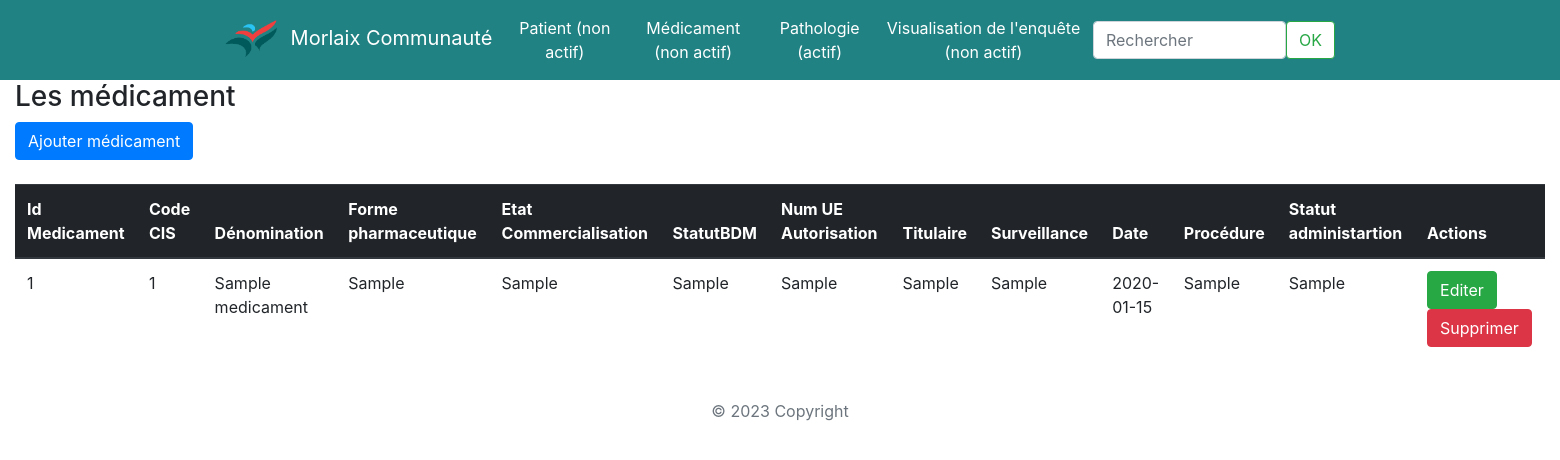
After one commit to lucas-besson/S3.01-Misson-2, a Flask app: page /medicament/show in a window 1560 px wide. The commit adds this page. Shown: the top 460 px of the page. Run offline with Flask 3, Linux system fonts and the light colour scheme; tables that the repository leaves empty hold one stand-in row (values such as "Sample post"); some libraries are stand-ins or nearby versions.

Commit message:
ajout du CRUD (ajout,editer,supprimer) sur médicament + jointure pour une présentaiton soigné avec les autre table + modification script sql

```diff
--- a/app.py
+++ b/app.py
@@ -4,9 +4,11 @@ from flask import Blueprint
 from controllers import pathologie
 from controllers import patient
 from controllers import filtre
+from controllers import medicament
 from controllers.pathologie import *
 from controllers.patient import *
 from controllers.filtre import *
+from controllers.medicament import *
 
 app = Flask(__name__)
 app.secret_key = 'une cle(token) : grain de sel(any random string)'
@@ -23,6 +25,7 @@ def show_accueil():
 app.register_blueprint(pathologie)
 app.register_blueprint(patient)
 app.register_blueprint(filtre)
+app.register_blueprint(medicament)
 
 if __name__ == '__main__':
     app.run()
--- /dev/null
+++ b/controllers/medicament.py
@@ -0,0 +1,91 @@
+import re
+from flask import *
+from models.dao_medicament import *
+
+medicament = Blueprint('medicament', __name__, template_folder='templates')
+
+@medicament.route('/medicament/show')
+def show_medicament():
+    medicaments = medicament_find()
+    return render_template('/medicament/show_medicament.html', medicament=medicaments)
+
+@medicament.route('/medicament/delete', methods=['GET'])
+def delete_medicament():
+    idMed = request.args.get('idMed')
+    medicament_delete(idMed)
+    return redirect(url_for('medicament.show_medicament'))
+
+@medicament.route('/medicament/edit', methods=['GET'])
+def edit_medicament():
+    idMed = request.args.get('idMed')
+    medicament = medicament_find_one(idMed)
+    procedure = medicament_find_procdeure()
+    statutAdmin = medicament_find_statutAdmin()
+    return render_template('/medicament/edit_medicament.html', medicament=medicament, procedure=procedure, statutAdmin=statutAdmin)
+
+@medicament.route('/medicament/edit', methods=['POST'])
+def valide_edit_medicament():
+    idMed = request.form.get('idMed','')
+    codeCIS = request.form.get('codeCIS', '')
+    denomination = request.form.get('denomination', '')
+    formePharama = request.form.get('formePharama', '')
+    etatCommercialisation = request.form.get('etatCommercialisation', '')
+    statutBDM = request.form.get('statutBDM', '')
+    numUEAutorisation = request.form.get('numUEAutorisation', '')
+    titulaire = request.form.get('titulaire', '')
+    surveillance = request.form.get('surveillance', '')
+    JJ_MM_AAAA = request.form.get('JJ_MM_AAAA', '')
+    idProcédure = request.form.get('idProcedure', '')
+    idStatutAdmin = request.form.get('idStatutAdmin', '')
+    medicament_edit(idMed, codeCIS, denomination, formePharama, etatCommercialisation, statutBDM, numUEAutorisation, titulaire, surveillance, JJ_MM_AAAA, idProcédure, idStatutAdmin)
+    return redirect(url_for('medicament.show_medicament'))
+
+@medicament.route('/medicament/add', methods=['GET'])
+def add_medicament():
+    erreurs=[]
+    data=[]
+    procedure = medicament_find_procdeure()
+    statutAdmin = medicament_find_statutAdmin()
+    return render_template('/medicament/add_medicament.html', erreurs=erreurs, data=data, procedure=procedure, statutAdmin=statutAdmin)
+
+@medicament.route('/medicament/add', methods=['POST'])
+def valide_add_medicament():
+    erreurs = []
+    data = []
+    codeCIS = request.form.get('codeCIS', '')
+    denomination = request.form.get('denomination', '')
+    formePharama = request.form.get('formePharama', '')
+    etatCommercialisation = request.form.get('etatCommercialisation', '')
+    statutBDM = request.form.get('statutBDM', '')
+    numUEAutorisation = request.form.get('numUEAutorisation', '')
+    titulaire = request.form.get('titulaire', '')
+    surveillance = request.form.get('surveillance', '')
+    JJ_MM_AAAA = request.form.get('JJ_MM_AAAA', '')
+    idProcédure = request.form.get('idProcedure', '')
+    idStatutAdmin = request.form.get('idStatutAdmin', '')
+    print("je suis par ici, juste la")
+    print(idProcédure)
+    if not codeCIS:
+        erreurs.append("Le code CIS est obligatoire")
+    if not denomination:
+        erreurs.append("La dénomination est obligatoire")
+    if not formePharama:
+        erreurs.append("La forme pharmaceutique est obligatoire")
+    if not statutBDM:
+        erreurs.append("Le statut BDM est obligatoire")
+    if not numUEAutorisation:
+        erreurs.append("Le numéro d'UE d'autorisation est obligatoire")
+    if not titulaire:
+        erreurs.append("Le titulaire est obligatoire")
+    if not JJ_MM_AAAA:
+        erreurs.append("La date d'autorisation est obligatoire")
+    if not idProcédure:
+        erreurs.append("La procédure est obligatoire")
+    if not idStatutAdmin:
+        erreurs.append("Le statut administratif est obligatoire")
+    if erreurs:
+        return render_template('/medicament/add_medicament.html', erreurs=erreurs, data=data)
+    else:
+        print("ici")
+        medicament_add(codeCIS, denomination, formePharama, etatCommercialisation, statutBDM, numUEAutorisation, titulaire, surveillance, JJ_MM_AAAA, idProcédure, idStatutAdmin)
+        return redirect(url_for('medicament.show_medicament'))
--- a/controllers/pathologie.py
+++ b/controllers/pathologie.py
@@ -16,8 +16,6 @@ def show_pathologie():
 @pathologie.route('/pathologie/delete', methods=['GET'])
 def delete_pathologie():
     idPathologie = request.args.get('idPathologie')
-    print("coucou")
-    print(idPathologie)
     pathologie_delete(idPathologie)
     return redirect(url_for('pathologie.show_pathologie'))
 
--- /dev/null
+++ b/models/dao_medicament.py
@@ -0,0 +1,88 @@
+from connexion_db import get_db
+from flask import *
+
+def medicament_find():
+    connection = get_db()
+    try:
+        cursor = connection.cursor()
+        sql = ''' SELECT idMed,codeCIS,denomination,formePharama,etatCommercialisation,statutBDM,numUEAutorisation,titulaire,surveillance,JJ_MM_AAAA,libelleProcedure AS Proced, libelleStatut AS StatutAdmin
+                  FROM Medicament
+                  INNER JOIN ProcedureAutorisation PA on Medicament.idProcedure = PA.idProcedure
+                  INNER JOIN StatutAdministration SA on Medicament.idStatutAdmin = SA.idStatutAdmin
+                  ORDER BY denomination ASC;'''
+        cursor.execute(sql)
+        return cursor.fetchall()
+    except ValueError:
+        abort(400, 'error requete find_medicament')
+
+def medicament_delete(idMed):
+    connection = get_db()
+    try:
+        cursor = connection.cursor()
+        sql = ''' DELETE FROM Medicament WHERE idMed = %s'''
+        cursor.execute(sql, idMed)
+        connection.commit()
+        return True
+    except ValueError:
+        abort(400, 'error requete delete_medicament')
+
+def medicament_find_one(idMed):
+    connection = get_db()
+    try:
+        cursor = connection.cursor()
+        sql = ''' SELECT idMed,codeCIS,denomination,formePharama,etatCommercialisation,statutBDM,numUEAutorisation,titulaire,surveillance,JJ_MM_AAAA,libelleProcedure AS Proced, libelleStatut AS StatutAdmin,Medicament.idProcedure,Medicament.idStatutAdmin
+                  FROM Medicament
+                  INNER JOIN ProcedureAutorisation PA on Medicament.idProcedure = PA.idProcedure
+                  INNER JOIN StatutAdministration SA on Medicament.idStatutAdmin = SA.idStatutAdmin
+                  WHERE idMed = %s'''
+        cursor.execute(sql, idMed)
+        return cursor.fetchone()
+    except ValueError:
+        abort(400, 'error requete medicament_find_one')
+
+
+
+def medicament_edit(idMed, codeCIS, denomination, formePharama, etatCommercialisation, statutBDM, numUEAutorisation, titulaire, surveillance, JJ_MM_AAAA, idProcédure, idStatutAdmin):
+    connection = get_db()
+    try:
+        cursor = connection.cursor()
+        sql = ''' UPDATE Medicament SET codeCIS = %s, denomination = %s, formePharama = %s, etatCommercialisation = %s, statutBDM = %s, numUEAutorisation = %s, titulaire = %s, surveillance = %s, JJ_MM_AAAA = %s, idProcedure = %s, idStatutAdmin = %s WHERE idMed = %s'''
+        print("hooooo je suis par la ")
+        print(idProcédure)
+        cursor.execute(sql, (codeCIS, denomination, formePharama, etatCommercialisation, statutBDM, numUEAutorisation, titulaire, surveillance, JJ_MM_AAAA, idProcédure, idStatutAdmin, idMed))
+        connection.commit()
+        return True
+    except ValueError:
+        abort(400, 'error requete medicament_edit')
+
+def medicament_add(codeCIS, denomination, formePharama, etatCommercialisation, statutBDM, numUEAutorisation, titulaire, surveillance, JJ_MM_AAAA, idProcédure, idStatutAdmin):
+    connection = get_db()
+    try:
+        cursor = connection.cursor()
+        sql = ''' INSERT INTO Medicament (codeCIS, denomination, formePharama, etatCommercialisation, statutBDM, numUEAutorisation, titulaire, surveillance, JJ_MM_AAAA, idProcedure, idStatutAdmin) VALUES (%s, %s, %s, %s, %s, %s, %s, %s, %s, %s,%s)'''
+        cursor.execute(sql, (codeCIS, denomination, formePharama, etatCommercialisation, statutBDM, numUEAutorisation, titulaire, surveillance, JJ_MM_AAAA, idProcédure, idStatutAdmin))
+        connection.commit()
+        print("ici")
+        return True
+    except ValueError:
+        abort(400, 'error requete medicament_add')
+
+def medicament_find_procdeure():
+    connection = get_db()
+    try:
+        cursor = connection.cursor()
+        sql = ''' SELECT idProcedure,libelleProcedure FROM ProcedureAutorisation'''
+        cursor.execute(sql)
+        return cursor.fetchall()
+    except ValueError:
+        abort(400, 'error requete find_medicament')
+
+def medicament_find_statutAdmin():
+    connection = get_db()
+    try:
+        cursor = connection.cursor()
+        sql = ''' SELECT idStatutAdmin,libelleStatut FROM StatutAdministration'''
+        cursor.execute(sql)
+        return cursor.fetchall()
+    except ValueError:
+        abort(400, 'error requete find_medicament')
--- a/templates/_nav.html
+++ b/templates/_nav.html
@@ -13,7 +13,7 @@
                         <a class="nav-link text-white" href="/patient/show">Patient (non actif)</a>
                      </li>
                      <li class="nav-item">
-                        <a class="nav-link text-white" href="#">Médicament (non actif)</a>
+                        <a class="nav-link text-white" href="/medicament/show">Médicament (non actif)</a>
                      </li>
                      <li class="nav-item">
                         <a class="nav-link text-white" href="/pathologie/show">Pathologie (actif)</a>
--- /dev/null
+++ b/templates/medicament/show_medicament.html
@@ -0,0 +1,49 @@
+{% extends 'layout.html' %}
+
+{% block title %}
+    <title>Show Pathologies</title>
+{% endblock %}
+
+{% block body %}
+<h3>Les médicament</h3>
+<a class="btn btn-primary" href="/medicament/add">Ajouter médicament</a>
+<br><br>
+
+<table class="table table-hover">
+    <thead class="thead-dark">
+        <tr>
+            <th>Id Medicament</th><th>Code CIS</th><th>Dénomination</th><th>Forme pharmaceutique</th><th>Etat Commercialisation</th><th>StatutBDM</th><th>Num UE Autorisation</th><th>Titulaire</th><th>Surveillance</th><th>Date</th><th>Procédure</th><th>Statut administartion</th><th>Actions</th>
+        </tr>
+    </thead>
+    <tbody>
+    {% if medicament | length >= 1 %}
+        {% for ligne in medicament %}
+           <tr>
+                  <td>{{ ligne.idMed }}</td>
+                  <td>{{ ligne.codeCIS }}</td>
+                  <td>{{ ligne.denomination }}</td>
+                  <td>{{ ligne.formePharama }}</td>
+                  <td>{{ ligne.etatCommercialisation }}</td>
+                  <td>{{ ligne.statutBDM }}</td>
+                  <td>{{ ligne.numUEAutorisation }}</td>
+                  <td>{{ ligne.titulaire }}</td>
+                  <td>{{ ligne.surveillance }}</td>
+                  <td>{{ ligne.JJ_MM_AAAA }}</td>
+                  <td>{{ ligne.Proced }}</td>
+                  <td>{{ ligne.StatutAdmin }}</td>
+                  <td>
+                      <a class="btn btn-success" href="/medicament/edit?idMed={{ ligne.idMed }}&amp;param2={{ligne.denomination}}">Editer</a>&nbsp;
+                      <a class="btn btn-danger" href="/medicament/delete?idMed={{ ligne.idMed }}" >Supprimer</a>
+                  </td>
+           </tr>
+        {% endfor %}
+    {% else %}
+            <tr>
+                  <td>
+                      Il y a aucune medicament enregistrer. Vous pouvez dès à présent en ajouter une en cliquant sur le bouton "Ajouter médicament".
+                  </td>
+           </tr>
+    {% endif %}
+    </tbody>
+</table>
+{% endblock %}
--- a/templates/pathologie/show_pathologie.html
+++ b/templates/pathologie/show_pathologie.html
@@ -12,7 +12,7 @@
 <table class="table table-hover">
     <thead class="thead-dark">
         <tr>
-            <th>Identifiant de la pathologie</th><th>Nom de la pathologie</th><th>
+            <th>Identifiant de la pathologie</th><th>Nom de la pathologie</th><th>Actions</th>
         </tr>
     </thead>
     <tbody>
```
Also changed, not shown: script.sql (+14 -10 lines), templates/medicament/add_medicament.html (added, +57 -0 lines), templates/medicament/edit_medicament.html (added, +62 -0 lines).
